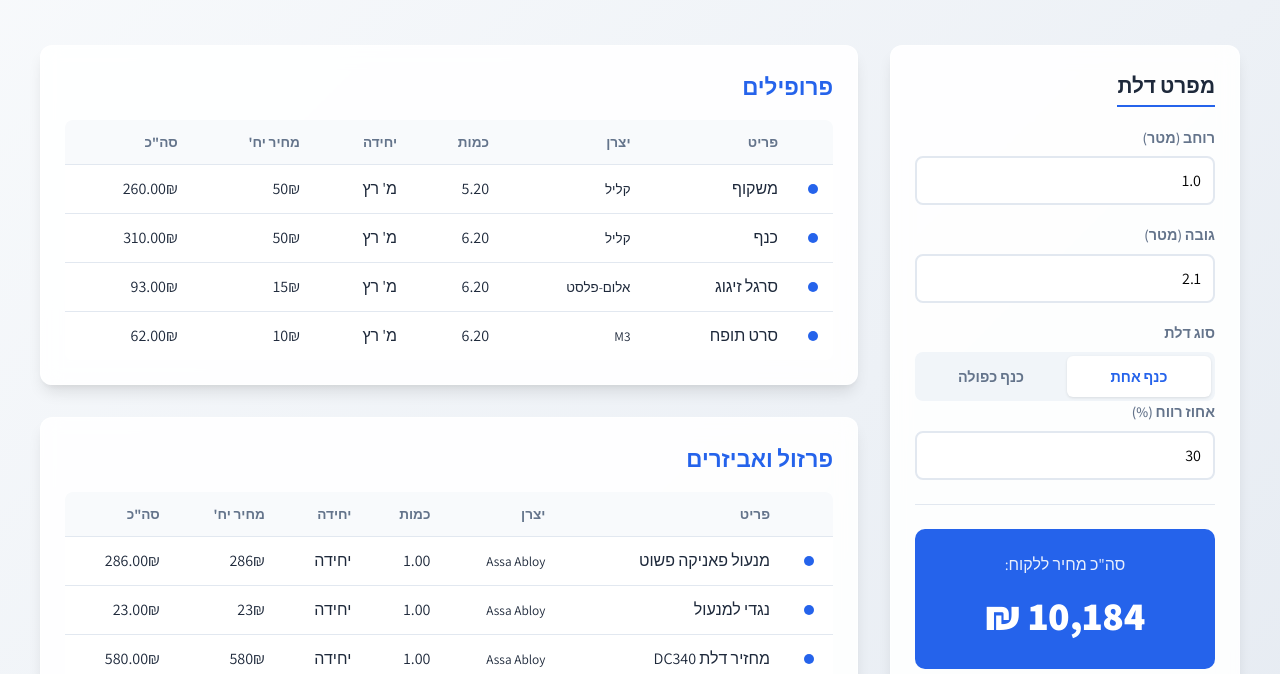
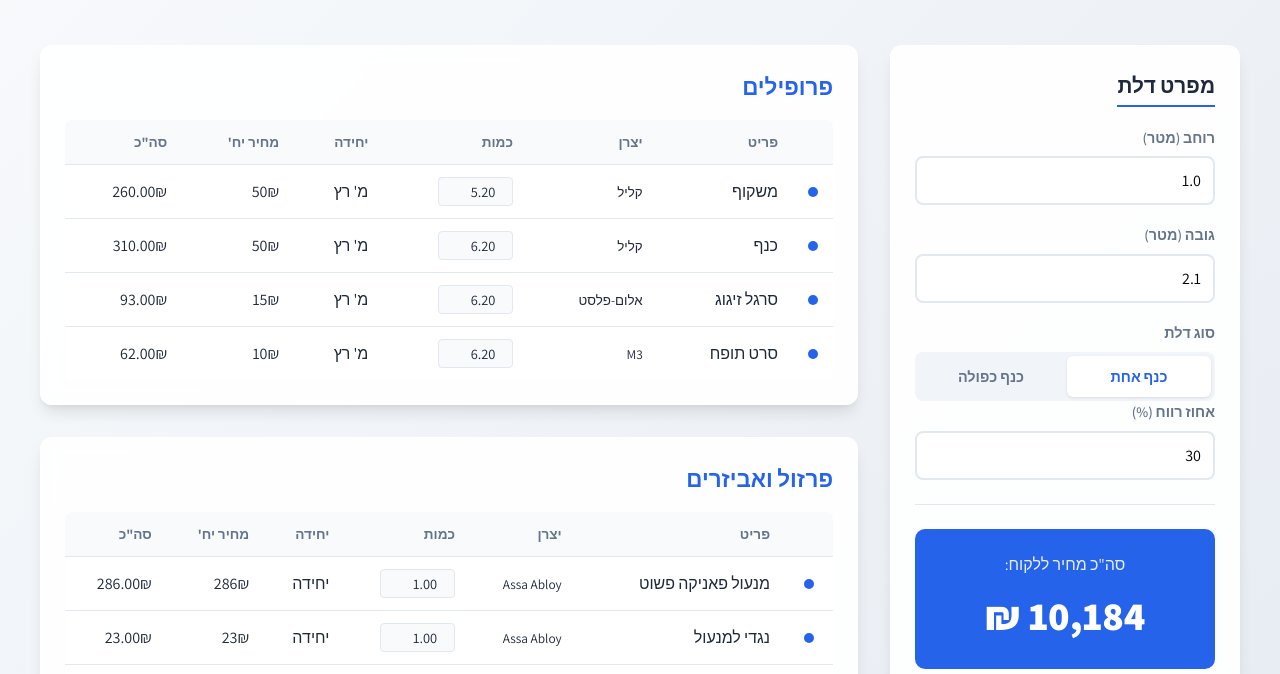
Before and after one commit to AvrahamLip/Mendi, a plain HTML site: page index.html in a window 1280 px wide. Shown: the part 118-792 px from the top of the page. Drawn offline with Linux system fonts and the light colour scheme.

Commit message:
Allow manual quantity overrides for each item in the breakdown tables

```diff
--- a/script.js
+++ b/script.js
@@ -6,7 +6,8 @@ document.addEventListener('DOMContentLoaded', () => {
         height: 2.1,
         leafType: 'single',
         profit: 30,
-        selectedOptionals: new Set() // Store IDs of selected optional items
+        selectedOptionals: new Set(), // Store IDs of selected optional items
+        customQuantities: {} // Store overrides for quantities
     };
 
     // DOM Elements
@@ -81,7 +82,12 @@ document.addEventListener('DOMContentLoaded', () => {
 
                 // We show all items, but only calculate if selected
                 const formula = leafType === 'single' ? item.formulaSingle : item.formulaDouble;
-                const quantity = evaluateFormula(formula, width, height);
+                const formulaResult = evaluateFormula(formula, width, height);
+
+                // Use custom quantity if set, otherwise use formula result
+                const quantity = state.customQuantities[item.id] !== undefined ?
+                    state.customQuantities[item.id] : formulaResult;
+
                 const itemTotal = quantity * item.price;
 
                 if (isSelected) {
@@ -99,7 +105,14 @@ document.addEventListener('DOMContentLoaded', () => {
                         </td>
                         <td>${item.name}</td>
                         <td><small>${item.manufacturer}</small></td>
-                        <td>${quantity.toFixed(2)}</td>
+                        <td>
+                            <input type="number"
+                                   class="qty-input"
+                                   data-id="${item.id}"
+                                   value="${quantity.toFixed(2)}"
+                                   step="0.01"
+                                   min="0">
+                        </td>
                         <td>${item.unit}</td>
                         <td>${item.price}${calculatorConfig.currency}</td>
                         <td class="highlight-price">${isSelected ? itemTotal.toFixed(2) : '0.00'}${calculatorConfig.currency}</td>
@@ -135,6 +148,20 @@ document.addEventListener('DOMContentLoaded', () => {
                 } else {
                     state.selectedOptionals.delete(id);
                 }
+                calculate();
+            });
+        });
+
+        // Add event listeners to quantity inputs
+        document.querySelectorAll('.qty-input').forEach(input => {
+            input.addEventListener('change', (e) => {
+                const id = e.target.dataset.id;
+                state.customQuantities[id] = parseFloat(e.target.value) || 0;
+                calculate();
+            });
+            input.addEventListener('input', (e) => {
+                const id = e.target.dataset.id;
+                state.customQuantities[id] = parseFloat(e.target.value) || 0;
                 calculate();
             });
         });
--- a/style.css
+++ b/style.css
@@ -48,6 +48,7 @@ body {
     font-weight: 800;
     background: linear-gradient(90deg, var(--primary), #4f46e5);
     -webkit-background-clip: text;
+    background-clip: text;
     -webkit-text-fill-color: transparent;
 }
 
@@ -316,3 +317,22 @@ tr:hover td {
 .table-container {
     animation: fadeIn 0.4s ease-out forwards;
 }
+
+.qty-input {
+    width: 75px;
+    padding: 4px 8px;
+    border: 1px solid var(--border);
+    border-radius: 4px;
+    font-size: 0.9rem;
+    color: var(--text-main);
+    background: #f8fafc;
+    text-align: center;
+    transition: all 0.2s;
+}
+
+.qty-input:focus {
+    outline: none;
+    border-color: var(--primary);
+    background: white;
+    box-shadow: 0 0 0 3px rgba(37, 99, 235, 0.1);
+}
```
